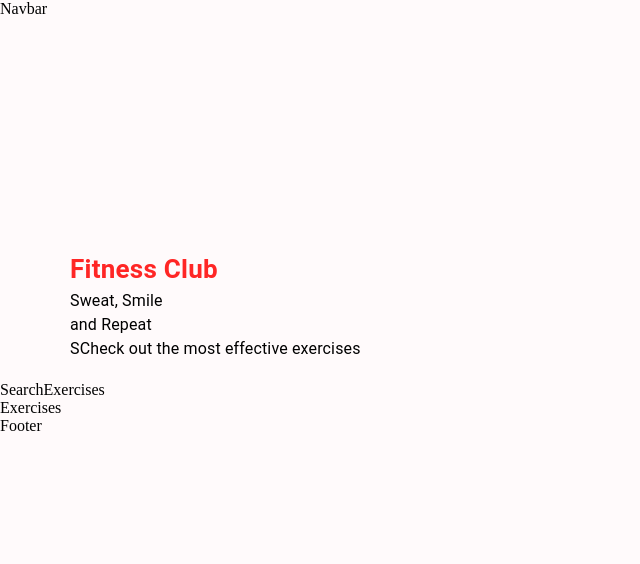
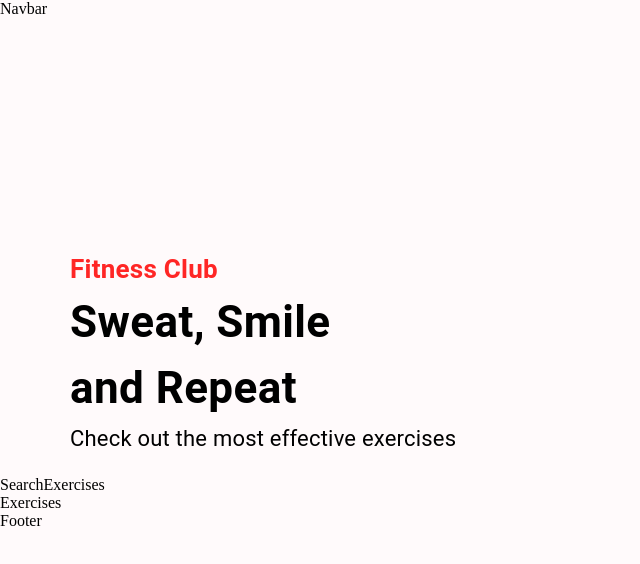
Before and after one commit to j-tomasik/gym_workout_app, a React (Create React App) app: page / in a window 1280 px wide. Shown: the top 564 px of the page, without its empty margins (0-640 px from the left). Built offline with nearby package versions, Linux system fonts and the light colour scheme.

Commit message:
styling for components in hero banner

```diff
--- a/src/components/HeroBanner.js
+++ b/src/components/HeroBanner.js
@@ -11,12 +11,14 @@ const HeroBanner = () => {
             Fitness Club
         </Typography>
 
-        <Typography>
+        <Typography fontWeight={700}
+        sx={{ fontSize: {lg: '44px', xs: '40px'}}}
+        >
             Sweat, Smile <br/> and Repeat
         </Typography>
 
-        <Typography>
-            SCheck out the most effective exercises
+        <Typography fontSize='22px' lineHeight='35px'>
+            Check out the most effective exercises
         </Typography>
     </Box>
   )
```
